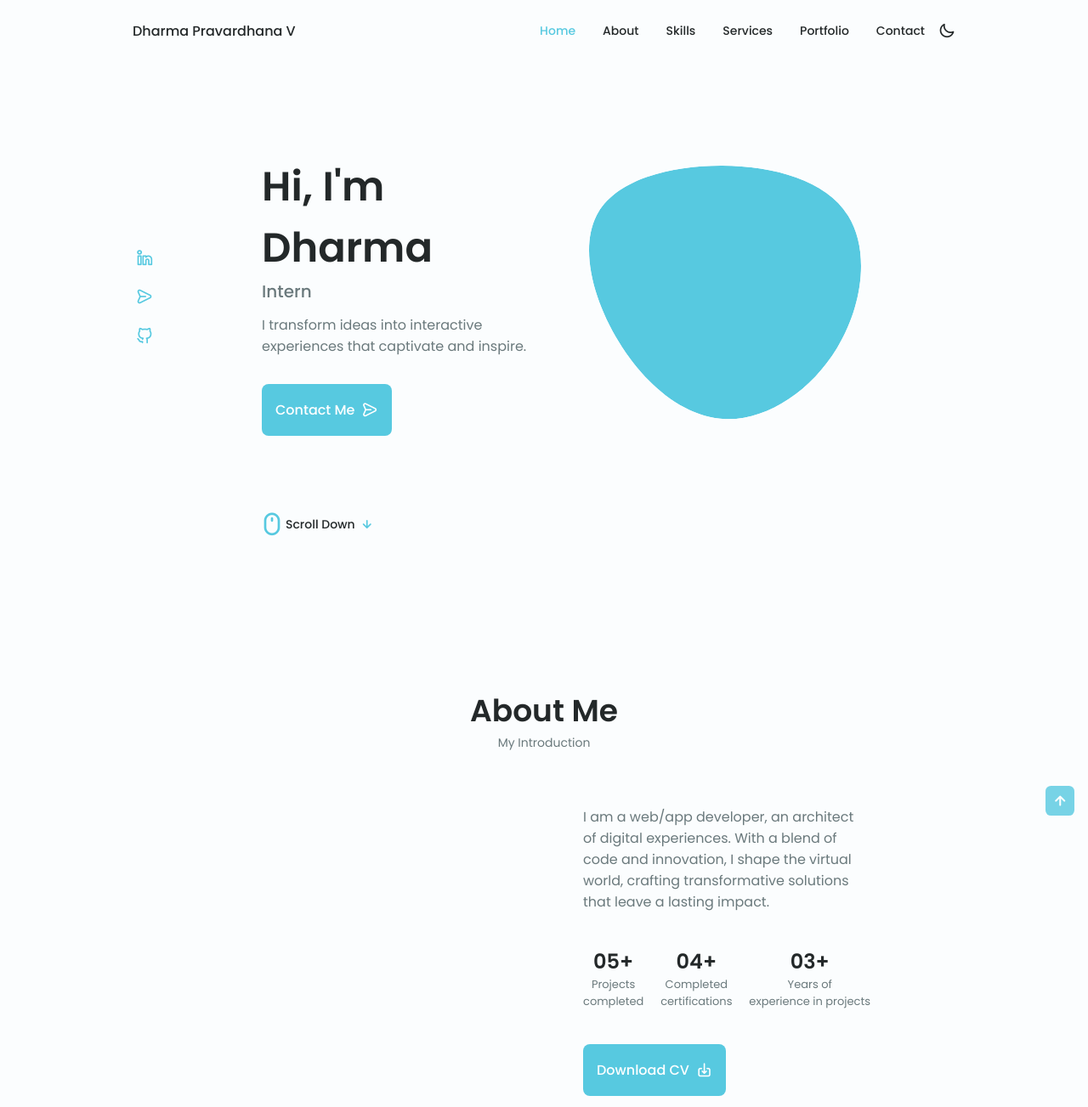
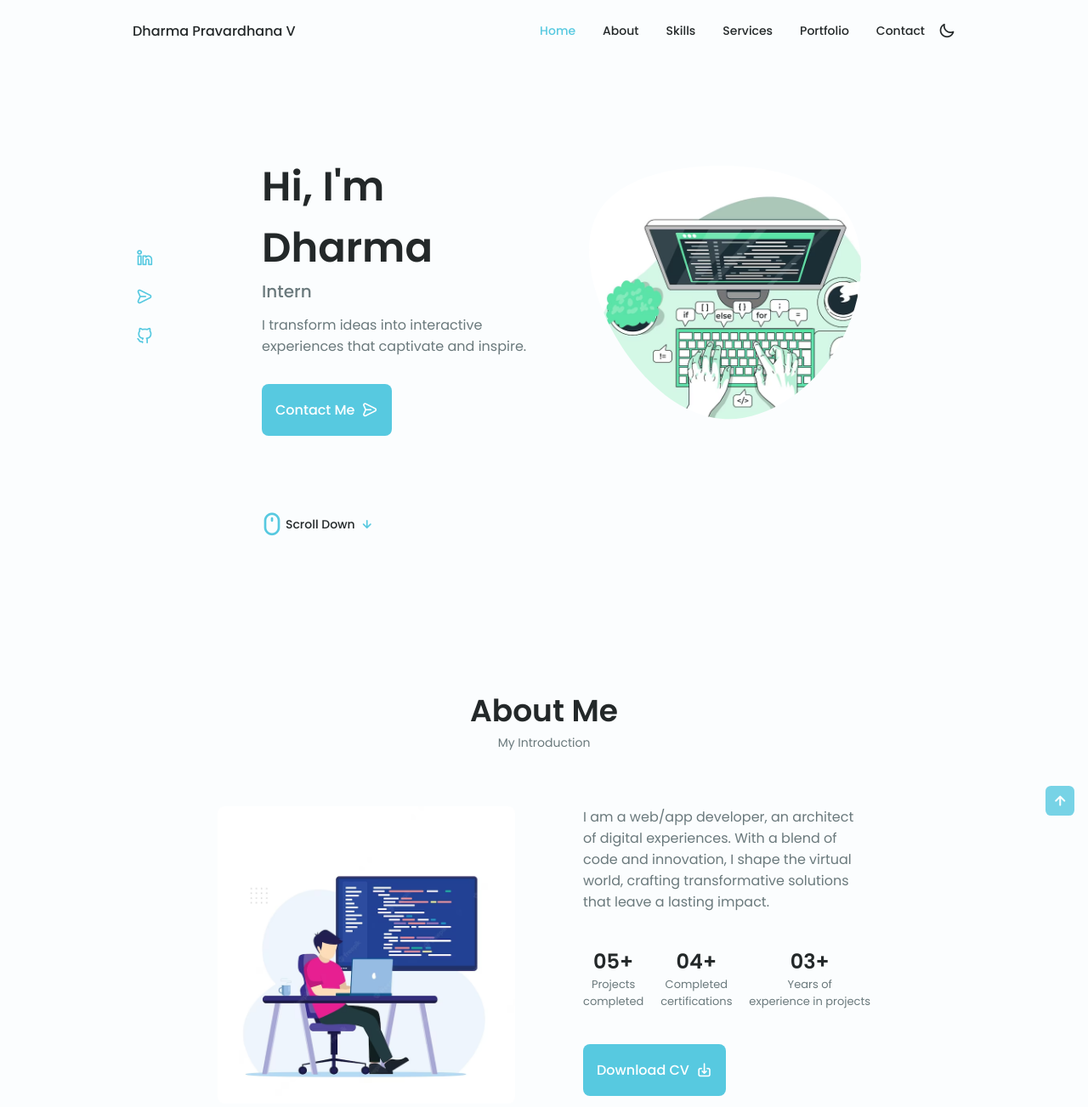
Before and after one commit to Dpravardhana/Dpravardhana.github.io, a plain HTML site: page index.html in a window 1280 px wide. Shown: the top 1303 px of the page at 85% size. Drawn offline with nearby package versions, Linux system fonts and the light colour scheme.

Commit message:
Update index.html

```diff
--- a/index.html
+++ b/index.html
@@ -101,7 +101,7 @@
                                     165.547 130.807 187.559 100.226 186.353C69.6454 185.297 41.0228 161.023 21.7403
                                     129.362C2.45775 97.8511 -7.48481 59.1033 6.67581 34.5279C20.9871 10.1032 59.7028
                                     -0.149132 97.9666 0.00163737C136.23 0.303176 174.193 10.857 190.312 36.4879Z"/>
-                                    <image class="home__blob-img" x="" xlink:href="packages/images/pras-1.jpeg"/>
+                                    <image class="home__blob-img" x="" xlink:href="packages/images/pras-1.png"/>
                                 </g>
                             </svg>
                         </div>
@@ -132,7 +132,7 @@
                 <span class="section__subtitle">My Introduction</span>
 
                 <div class="about__container container grid">
-                    <img src="packages/images/pras-2.jpeg" alt="" class="about__img">
+                    <img src="packages/images/pras-2.png" alt="" class="about__img">
                     <div class="about__data">
                         <p class="about__description">
                             I am a web/app developer, an architect of digital experiences.
```
